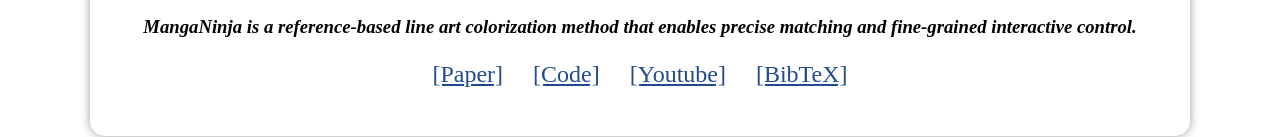
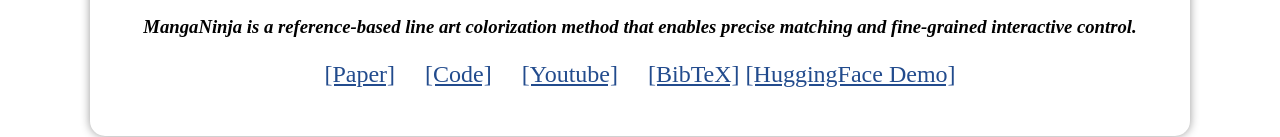
Before and after one commit to Johanan528/MangaNinjia, a plain HTML site: page index.html in a window 1280 px wide. Shown: the part 820-957 px from the top of the page. Drawn offline with nearby package versions, Linux system fonts and the light colour scheme.

Commit message:
Update index.html

```diff
--- a/index.html
+++ b/index.html
@@ -34,6 +34,7 @@
       <a href="https://github.com/ali-vilab/MangaNinjia" target="_blank">[Code]</a>&nbsp;&nbsp;&nbsp;&nbsp;
       <a href="https://youtu.be/Hg24TUEzcMg" target="_blank">[Youtube]</a>&nbsp;&nbsp;&nbsp;&nbsp;
       <a href="static/bibtex.txt" target="_blank">[BibTeX]</a>
+      <a href="https://huggingface.co/spaces/fffiloni/MangaNinja-demo" target="_blank">[HuggingFace Demo]</a>
     </p>
   </font>
 </div>
```
